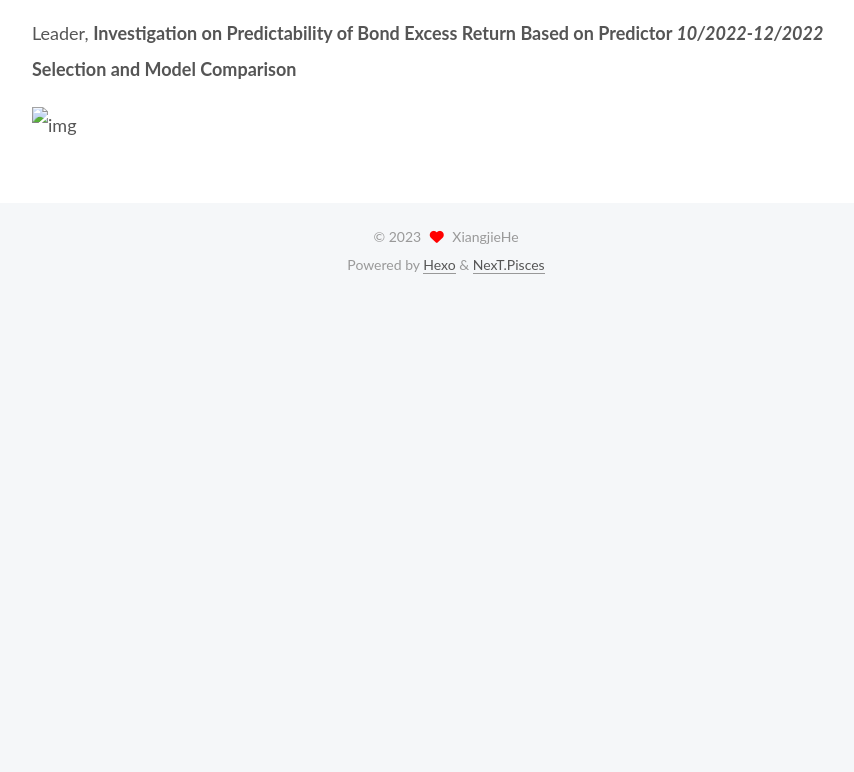
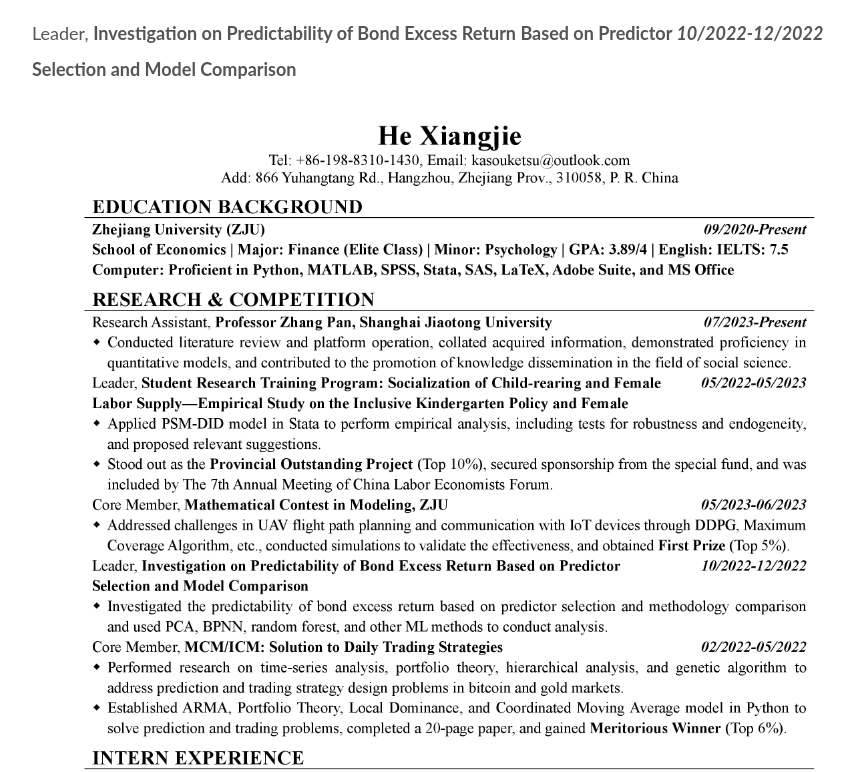
Before and after one commit to liyifan007/liyifan007.github.io, a plain HTML site: page 2023/07/28/hello-world/index.html in a window 1280 px wide. Shown: the part 1319-2091 px from the top of the page, without its empty margins (320-1174 px from the left). Before the commit the page ends 1618 px from the top, so only its background shows below. Drawn offline with nearby package versions, Linux system fonts and the light colour scheme.

Commit message:
Site updated: 2023-07-30 01:08:29

```diff
--- a/2023/07/28/hello-world/index.html
+++ b/2023/07/28/hello-world/index.html
@@ -234,7 +234,7 @@
 <li>Addressed challenges in UAV flight path planning and communication with IoT devices through DDPG, Maximum Coverage Algorithm, etc., conducted simulations to validate the effectiveness, and obtained <strong>First Prize</strong> (Top 5%).</li>
 </ul>
 <p>Leader, <strong>Investigation on Predictability of Bond Excess Return Based on Predictor <em>10&#x2F;2022-12&#x2F;2022</em></strong><br><strong>Selection and Model Comparison</strong></p>
-<p><img src="/.com//1.png" alt="img"></p>
+<p><img src="1.png" alt="img"></p>
 
     </div>
 
```
